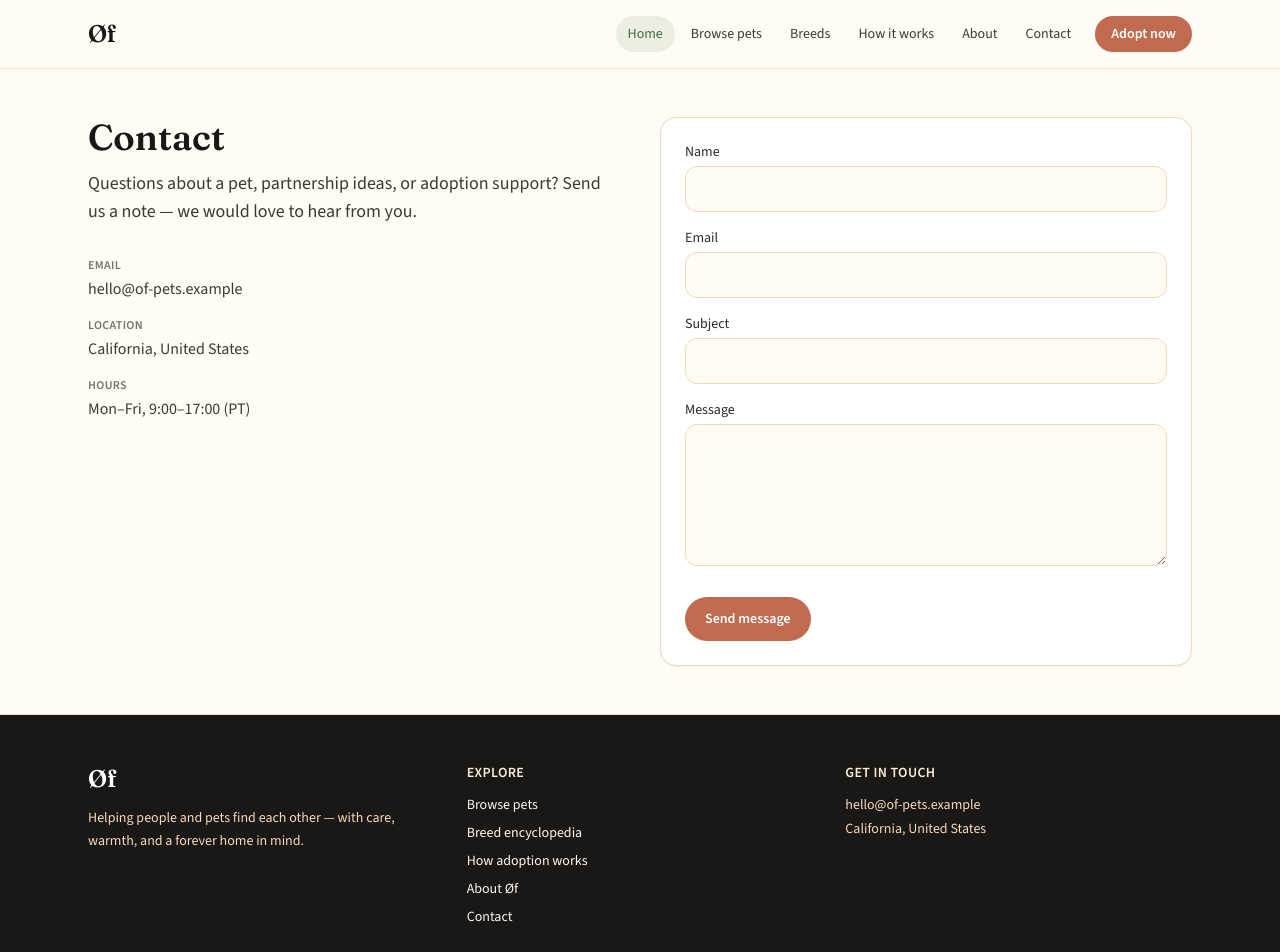
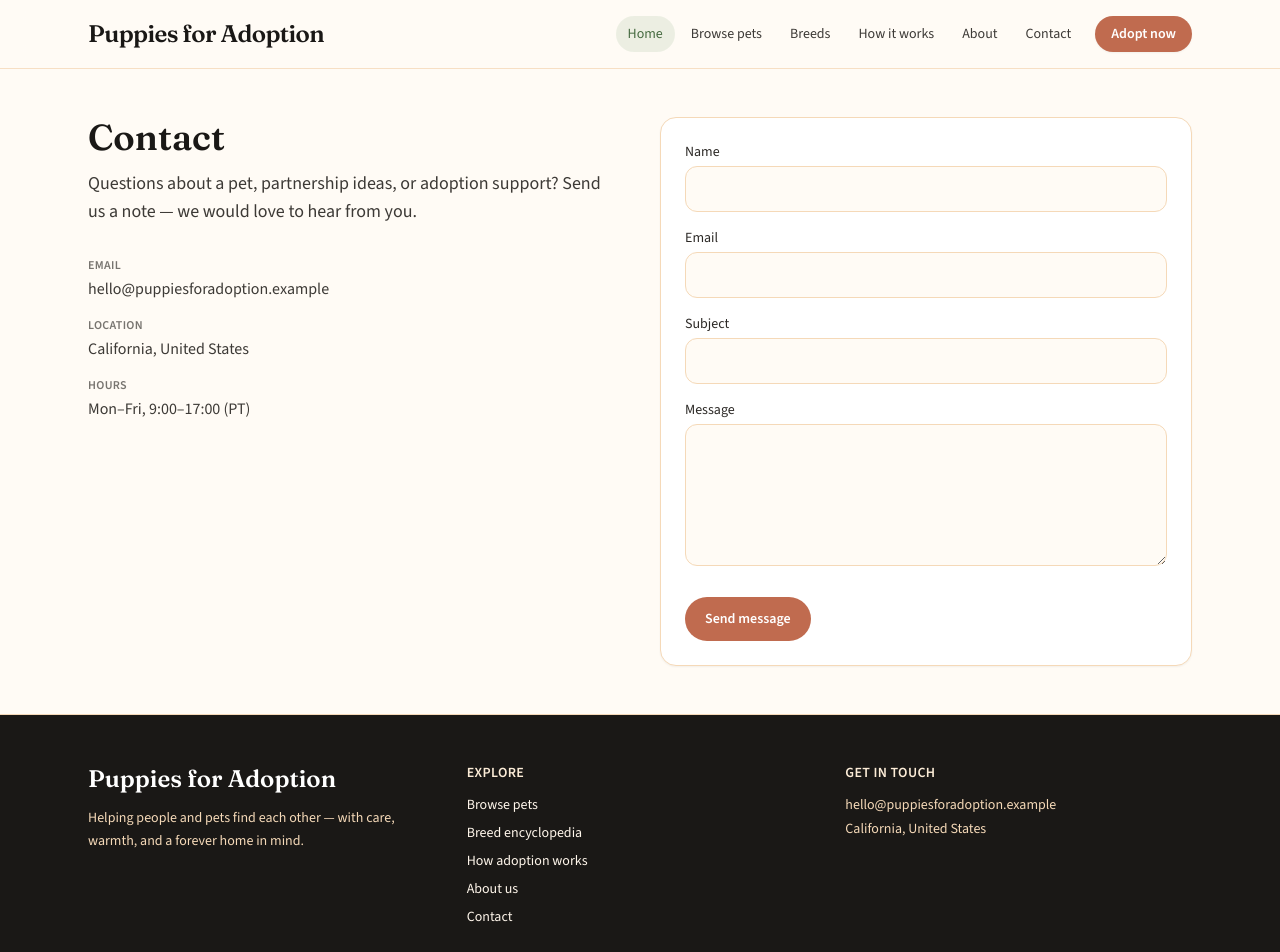
Before and after one commit to m92w6vbnwn-jpg/Pet-adoption-, a Next.js app: page /contact in a window 1280 px wide. Shown: the top 952 px of the page. Built offline with nearby package versions, Linux system fonts and the light colour scheme.

Commit message:
Rename site brand from Øf to Puppies for Adoption
Update visible branding across metadata, nav, footer, home, and
content pages while keeping basePath and multi-species pets intact.

```diff
--- a/scripts/generate-breeds.mjs
+++ b/scripts/generate-breeds.mjs
@@ -497,7 +497,7 @@ function serializeBreed(b) {
 
 const out = `import type { Breed } from "@/lib/types";
 
-/** Comprehensive static breed encyclopedia for Øf (dogs, cats, and a few small pets). */
+/** Comprehensive static breed encyclopedia for Puppies for Adoption (dogs, cats, and a few small pets). */
 export const breeds: Breed[] = [
 ${all.map(serializeBreed).join(",\n")},
 ];
--- a/src/app/about/page.tsx
+++ b/src/app/about/page.tsx
@@ -2,8 +2,8 @@ import type { Metadata } from "next";
 import Link from "next/link";
 
 export const metadata: Metadata = {
-  title: "About Øf",
-  description: "Learn about Of — a warm home for pet adoption.",
+  title: "About Puppies for Adoption",
+  description: "Learn about Puppies for Adoption — a warm home for pet adoption.",
 };
 
 export default function AboutPage() {
@@ -13,11 +13,11 @@ export default function AboutPage() {
         Our story
       </p>
       <h1 className="mt-3 font-display text-4xl font-semibold text-ink-900">
-        About Øf
+        About Puppies for Adoption
       </h1>
       <div className="mt-8 space-y-5 text-lg leading-relaxed text-ink-700">
         <p>
-          Øf was created with a simple belief: every pet deserves a soft place
+          Puppies for Adoption was created with a simple belief: every pet deserves a soft place
           to land, and every person deserves a clear, kind path to adoption.
         </p>
         <p>
@@ -27,7 +27,7 @@ export default function AboutPage() {
         </p>
         <p>
           This v1 site is a front-end experience with realistic sample pets. In
-          a future version, Øf will connect shelters, fosters, and families with
+          a future version, Puppies for Adoption will connect shelters, fosters, and families with
           live listings and guided support.
         </p>
         <p>
--- a/src/app/breeds/[slug]/page.tsx
+++ b/src/app/breeds/[slug]/page.tsx
@@ -147,7 +147,7 @@ export default async function BreedDetailPage({ params }: Props) {
         <div className="flex flex-wrap items-end justify-between gap-4">
           <div>
             <h2 className="font-display text-2xl font-semibold text-ink-900">
-              Adoptable {breed.name}s on Øf
+              Adoptable {breed.name}s on Puppies for Adoption
             </h2>
             <p className="mt-1 text-sm text-ink-700">
               {matchingPets.length > 0
--- a/src/app/breeds/page.tsx
+++ b/src/app/breeds/page.tsx
@@ -5,7 +5,7 @@ import { breedCounts, breeds } from "@/data/breeds";
 export const metadata: Metadata = {
   title: "Breed encyclopedia",
   description:
-    "Explore dog, cat, rabbit, and bird breeds — temperament, energy, coat, and care notes from Øf.",
+    "Explore dog, cat, rabbit, and bird breeds — temperament, energy, coat, and care notes from Puppies for Adoption.",
 };
 
 export default function BreedsPage() {
--- a/src/app/browse/page.tsx
+++ b/src/app/browse/page.tsx
@@ -5,7 +5,7 @@ import { pets } from "@/data/pets";
 
 export const metadata: Metadata = {
   title: "Browse pets",
-  description: "Search and filter adoptable dogs, cats, rabbits, and birds on Øf.",
+  description: "Search and filter adoptable dogs, cats, rabbits, and birds on Puppies for Adoption.",
 };
 
 export default function BrowsePage() {
--- a/src/app/contact/page.tsx
+++ b/src/app/contact/page.tsx
@@ -3,7 +3,7 @@ import ContactForm from "@/components/ContactForm";
 
 export const metadata: Metadata = {
   title: "Contact",
-  description: "Get in touch with the Øf pet adoption team.",
+  description: "Get in touch with the Puppies for Adoption team.",
 };
 
 export default function ContactPage() {
@@ -23,7 +23,7 @@ export default function ContactPage() {
               <dt className="text-xs font-semibold uppercase tracking-wide text-ink-700/70">
                 Email
               </dt>
-              <dd className="mt-1">hello@of-pets.example</dd>
+              <dd className="mt-1">hello@puppiesforadoption.example</dd>
             </div>
             <div>
               <dt className="text-xs font-semibold uppercase tracking-wide text-ink-700/70">
--- a/src/app/how-it-works/page.tsx
+++ b/src/app/how-it-works/page.tsx
@@ -3,7 +3,7 @@ import Link from "next/link";
 
 export const metadata: Metadata = {
   title: "How adoption works",
-  description: "A simple guide to adopting a pet through Øf.",
+  description: "A simple guide to adopting a pet through Puppies for Adoption.",
 };
 
 const steps = [
@@ -36,7 +36,7 @@ export default function HowItWorksPage() {
         How adoption works
       </h1>
       <p className="mt-3 max-w-2xl text-lg text-ink-700">
-        Adopting with Øf is meant to feel clear and kind — not overwhelming.
+        Adopting with Puppies for Adoption is meant to feel clear and kind — not overwhelming.
         Here is the journey from first browse to forever home.
       </p>
 
--- a/src/app/layout.tsx
+++ b/src/app/layout.tsx
@@ -18,11 +18,11 @@ const sans = Source_Sans_3({
 
 export const metadata: Metadata = {
   title: {
-    default: "Øf — Pet adoption with heart",
-    template: "%s · Øf",
+    default: "Puppies for Adoption — Find your forever friend",
+    template: "%s · Puppies for Adoption",
   },
   description:
-    "Øf helps people adopt pets. Browse dogs, cats, rabbits, and birds looking for forever homes.",
+    "Puppies for Adoption helps people find forever friends. Browse dogs, cats, rabbits, and birds looking for loving homes.",
 };
 
 export default function RootLayout({
--- a/src/app/page.tsx
+++ b/src/app/page.tsx
@@ -17,8 +17,8 @@ export default function HomePage() {
               Pet adoption, made warm
             </p>
             <h1 className="mt-3 font-display text-4xl font-semibold leading-tight text-ink-900 sm:text-5xl lg:text-6xl">
-              Find your next best friend with{" "}
-              <span className="text-clay-600">Øf</span>
+              Find your next best friend at{" "}
+              <span className="text-clay-600">Puppies for Adoption</span>
             </h1>
             <p className="mt-5 max-w-xl text-lg leading-relaxed text-ink-700">
               Browse lovable dogs, cats, rabbits, and birds ready for a forever
@@ -88,7 +88,7 @@ export default function HomePage() {
         <div className="overflow-hidden rounded-3xl border border-cream-300 bg-gradient-to-br from-sage-500/15 via-cream-50 to-clay-400/10 p-6 sm:p-8 md:flex md:items-center md:justify-between md:gap-8">
           <div className="max-w-xl">
             <p className="text-sm font-semibold uppercase tracking-widest text-sage-700">
-              New on Øf
+              New here
             </p>
             <h2 className="mt-2 font-display text-2xl font-semibold text-ink-900 sm:text-3xl">
               Breed encyclopedia
@@ -168,8 +168,8 @@ export default function HomePage() {
           Ready to meet your match?
         </h2>
         <p className="mx-auto mt-3 max-w-xl text-ink-700">
-          Start browsing adoptable pets near you — or learn how Øf guides every
-          adoption from first hello to forever home.
+          Start browsing adoptable pets near you — or learn how Puppies for Adoption
+          guides every adoption from first hello to forever home.
         </p>
         <div className="mt-8 flex flex-wrap justify-center gap-3">
           <Link
@@ -182,7 +182,7 @@ export default function HomePage() {
             href="/about"
             className="rounded-full border border-ink-700/20 bg-white px-6 py-3 text-sm font-semibold text-ink-800 hover:bg-cream-100"
           >
-            About Øf
+            About us
           </Link>
         </div>
       </section>
--- a/src/components/Footer.tsx
+++ b/src/components/Footer.tsx
@@ -5,7 +5,7 @@ export default function Footer() {
     <footer className="mt-auto border-t border-cream-300 bg-ink-900 text-cream-100">
       <div className="mx-auto grid max-w-6xl gap-8 px-4 py-12 sm:px-6 md:grid-cols-3">
         <div>
-          <p className="font-display text-2xl font-semibold text-white">Øf</p>
+          <p className="font-display text-2xl font-semibold text-white">Puppies for Adoption</p>
           <p className="mt-3 max-w-xs text-sm leading-relaxed text-cream-300">
             Helping people and pets find each other — with care, warmth, and a
             forever home in mind.
@@ -33,7 +33,7 @@ export default function Footer() {
             </li>
             <li>
               <Link href="/about" className="hover:text-white">
-                About Øf
+                About us
               </Link>
             </li>
             <li>
@@ -47,12 +47,12 @@ export default function Footer() {
           <h2 className="text-sm font-semibold uppercase tracking-wide text-cream-200">
             Get in touch
           </h2>
-          <p className="mt-3 text-sm text-cream-300">hello@of-pets.example</p>
+          <p className="mt-3 text-sm text-cream-300">hello@puppiesforadoption.example</p>
           <p className="mt-1 text-sm text-cream-300">California, United States</p>
         </div>
       </div>
       <div className="border-t border-ink-800 py-4 text-center text-xs text-cream-300/80">
-        © {new Date().getFullYear()} Øf. Made with care for animals everywhere.
+        © {new Date().getFullYear()} Puppies for Adoption. Made with care for animals everywhere.
       </div>
     </footer>
   );
--- a/src/components/Header.tsx
+++ b/src/components/Header.tsx
@@ -23,9 +23,10 @@ export default function Header() {
         <Link
           href="/"
           className="font-display text-2xl font-semibold tracking-tight text-ink-900"
-          aria-label="Øf home"
+          aria-label="Puppies for Adoption home"
         >
-          Øf
+          <span className="md:hidden">Puppies</span>
+          <span className="hidden md:inline">Puppies for Adoption</span>
         </Link>
 
         <nav className="hidden items-center gap-1 md:flex" aria-label="Main">
--- a/src/data/breeds.ts
+++ b/src/data/breeds.ts
@@ -1,6 +1,6 @@
 import type { Breed } from "@/lib/types";
 
-/** Comprehensive static breed encyclopedia for Øf (dogs, cats, and a few small pets). */
+/** Comprehensive static breed encyclopedia for Puppies for Adoption (dogs, cats, and a few small pets). */
 export const breeds: Breed[] = [
   {
     slug: "labrador-retriever",
```
Also changed, not shown: 1 other file (tests, documents, lock files or other folders).
